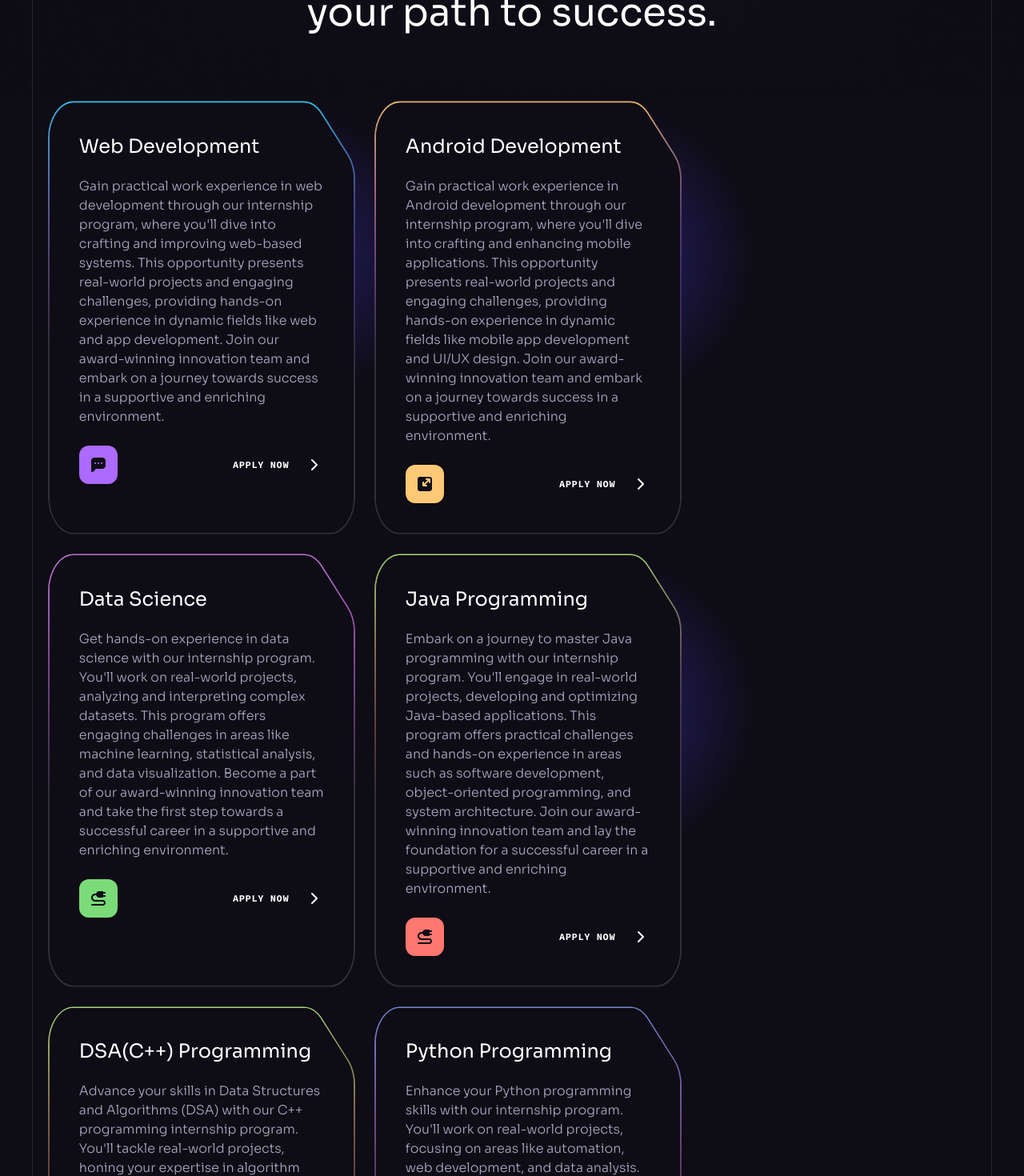
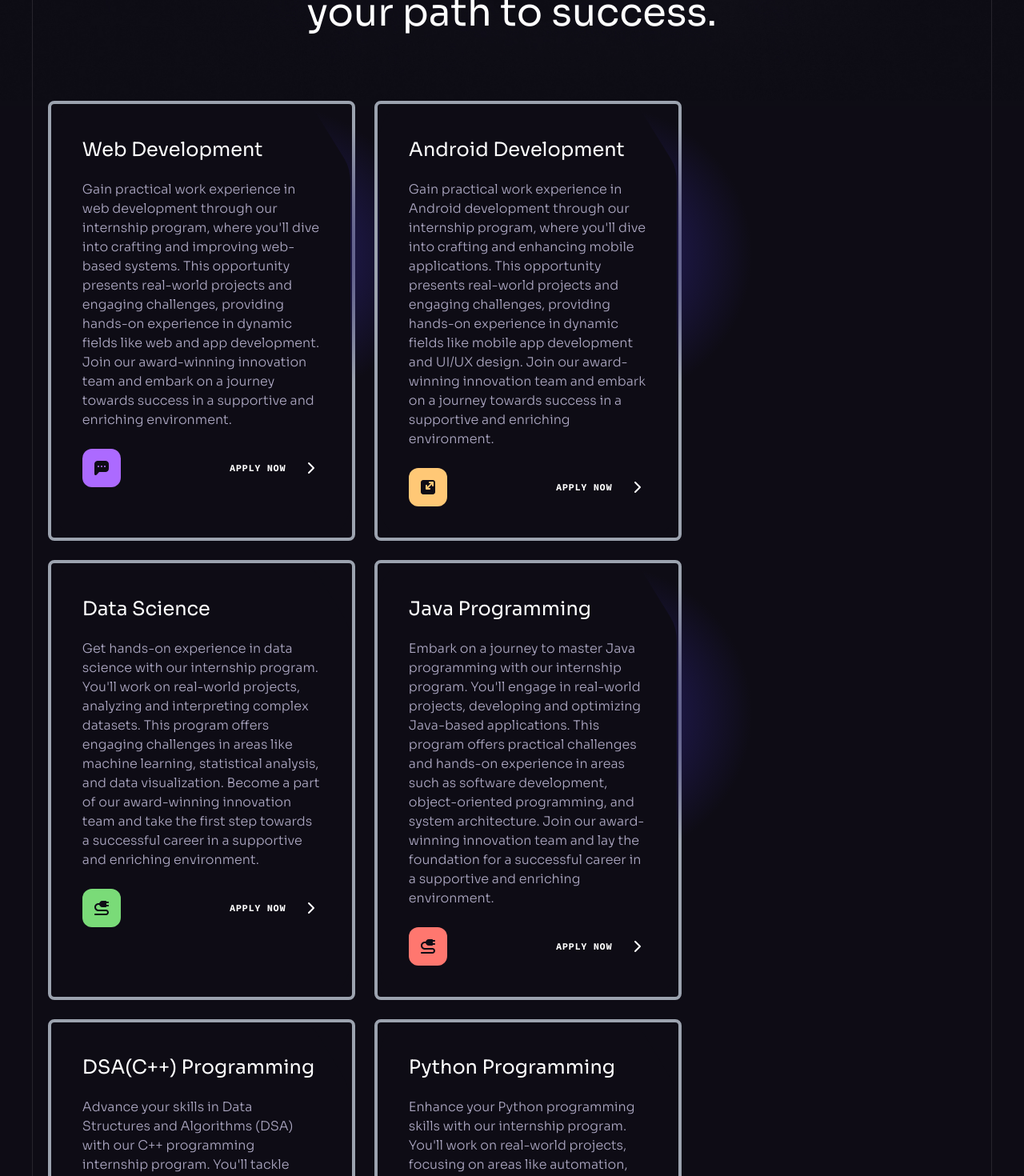
Before and after one commit to NIKHILNIKKI76/cyberWave, a React (Vite) app: page / in a window 1280 px wide. Shown: the part 1720-3190 px from the top of the page at 80% size. Built offline with nearby package versions, Linux system fonts and the light colour scheme.

Commit message:
border added

```diff
--- a/src/components/Benefits.jsx
+++ b/src/components/Benefits.jsx
@@ -8,7 +8,7 @@ import ClipPath from "../assets/svg/ClipPath";
 const Benefits = () => {
   return (
     <Section id="features">
-      <div className="container relative z-2">
+      <div className="container relative z-2" >
         <Heading
           className="md:max-w-md lg:max-w-2xl"
           title="Empower your skills with CyberWave: Streamline your path to success."
@@ -17,13 +17,14 @@ const Benefits = () => {
         <div className="flex flex-wrap gap-6 mb-10">
           {benefits.map((item) => (
             <div
-              className="block relative p-0.5 bg-no-repeat bg-[length:100%_100%] md:max-w-[24rem]"
-              style={{
-                backgroundImage: `url(${item.backgroundUrl})`,
+            className="block relative p-0.5 bg-no-repeat bg-[length:100%_100%] md:max-w-[24rem] border-4 border-gray-400 rounded-lg"
+            style={{
+                //  backgroundImage: `url(${item.backgroundUrl})`,
+                // backgroundImage: 'linear-gradient(45deg, #f3ec78, #af4261) 2',
               }}
               key={item.id}
             >
-              <div className="relative z-2 flex flex-col min-h-[22rem] p-[2.3rem] ">
+              <div className="relative z-2 flex flex-col min-h-[22rem] p-[2.3rem] rounded-lg">
                 <h5 className="h5 mb-5">{item.title}</h5>
                 <p className="body-2 mb-6 text-n-3">{item.text}</p>
                 <div className="flex items-center mt-auto">
@@ -66,6 +67,7 @@ const Benefits = () => {
 
               <ClipPath />
             </div>
+
           ))}
         </div>
       </div>
--- a/src/constants/index.js
+++ b/src/constants/index.js
@@ -250,7 +250,7 @@ export const benefits = [
     id: "0",
     title: "Web Development",
     text: "Gain practical work experience in web development through our internship program, where you'll dive into crafting and improving web-based systems. This opportunity presents real-world projects and engaging challenges, providing hands-on experience in dynamic fields like web and app development. Join our award-winning innovation team and embark on a journey towards success in a supportive and enriching environment.",
-    backgroundUrl: "./src/assets/benefits/card-1.svg",
+    backgroundUrl: "./src/assets/benefits/card-6.svg",
     iconUrl: benefitIcon1,
     imageUrl: benefitImage2,
     light:true,
@@ -262,14 +262,14 @@ export const benefits = [
 
     iconUrl: benefitIcon2,
     imageUrl: benefitImage2,
-    backgroundUrl: "./src/assets/benefits/card-2.svg",
+    backgroundUrl: "./src/assets/benefits/card-6.svg",
     light: true,
   },
   {
     id: "2",
     title: "Data Science",
     text: "Get hands-on experience in data science with our internship program. You'll work on real-world projects, analyzing and interpreting complex datasets. This program offers engaging challenges in areas like machine learning, statistical analysis, and data visualization. Become a part of our award-winning innovation team and take the first step towards a successful career in a supportive and enriching environment.",
-    backgroundUrl: "./src/assets/benefits/card-3.svg",
+    backgroundUrl: "./src/assets/benefits/card-6.svg",
     iconUrl: benefitIcon3,
     imageUrl: benefitImage2,
   },
@@ -277,7 +277,7 @@ export const benefits = [
     id: "3",
     title: "Java Programming",
     text: "Embark on a journey to master Java programming with our internship program. You'll engage in real-world projects, developing and optimizing Java-based applications. This program offers practical challenges and hands-on experience in areas such as software development, object-oriented programming, and system architecture. Join our award-winning innovation team and lay the foundation for a successful career in a supportive and enriching environment.",
-    backgroundUrl: "./src/assets/benefits/card-4.svg",
+    backgroundUrl: "./src/assets/benefits/card-6.svg",
     iconUrl: benefitIcon4,
     imageUrl: benefitImage2,
     light: true,
@@ -287,7 +287,7 @@ export const benefits = [
     title: "DSA(C++) Programming",
     text: "Advance your skills in Data Structures and Algorithms (DSA) with our C++ programming internship program. You'll tackle real-world projects, honing your expertise in algorithm design, data management, and problem-solving. This program provides practical challenges and hands-on experience in core areas like sorting, searching, and optimizing data structures. Join our award-winning innovation team and build a successful career in a supportive and enriching environment.",
     iconUrl: benefitIcon1,
-    backgroundUrl: "./src/assets/benefits/card-4.svg",
+    backgroundUrl: "./src/assets/benefits/card-6.svg",
     imageUrl: benefitImage2,
   },
   {
@@ -303,7 +303,7 @@ export const benefits = [
     text: "Explore the world of UI/UX design with our internship program. You'll work on real-world projects, creating user-friendly and visually appealing interfaces. This program offers practical challenges and hands-on experience in areas like user research, wireframing, prototyping, and usability testing. Join our award-winning innovation team and pave the way for a successful career in a supportive and enriching environment.",
     iconUrl: benefitIcon2,
     imageUrl: benefitImage2,
-    backgroundUrl: "./src/assets/benefits/card-2.svg",
+    backgroundUrl: "./src/assets/benefits/card-6.svg",
     light: true,
   },
   {
@@ -312,7 +312,7 @@ export const benefits = [
     text: "Dive into the field of artificial intelligence with our internship program. You'll engage in real-world projects, developing and applying AI models and algorithms. This program offers practical challenges and hands-on experience in areas like machine learning, natural language processing, and computer vision. Join our award-winning innovation team and embark on a journey towards a successful career in a supportive and enriching environment.",
     iconUrl: benefitIcon2,
     imageUrl: benefitImage2,
-    backgroundUrl: "./src/assets/benefits/card-2.svg",
+    backgroundUrl: "./src/assets/benefits/card-6.svg",
     light: true,
   },
   {
@@ -321,7 +321,7 @@ export const benefits = [
     text: "Immerse yourself in the world of machine learning with our internship program. You'll work on real-world projects, building and refining predictive models and algorithms. This program offers practical challenges and hands-on experience in areas like supervised and unsupervised learning, neural networks, and data analysis. Join our award-winning innovation team and take the first step towards a successful career in a supportive and enriching environment.",
     iconUrl: benefitIcon2,
     imageUrl: benefitImage2,
-    backgroundUrl: "./src/assets/benefits/card-3.svg",
+    backgroundUrl: "./src/assets/benefits/card-6.svg",
 
   },
 ];
```
